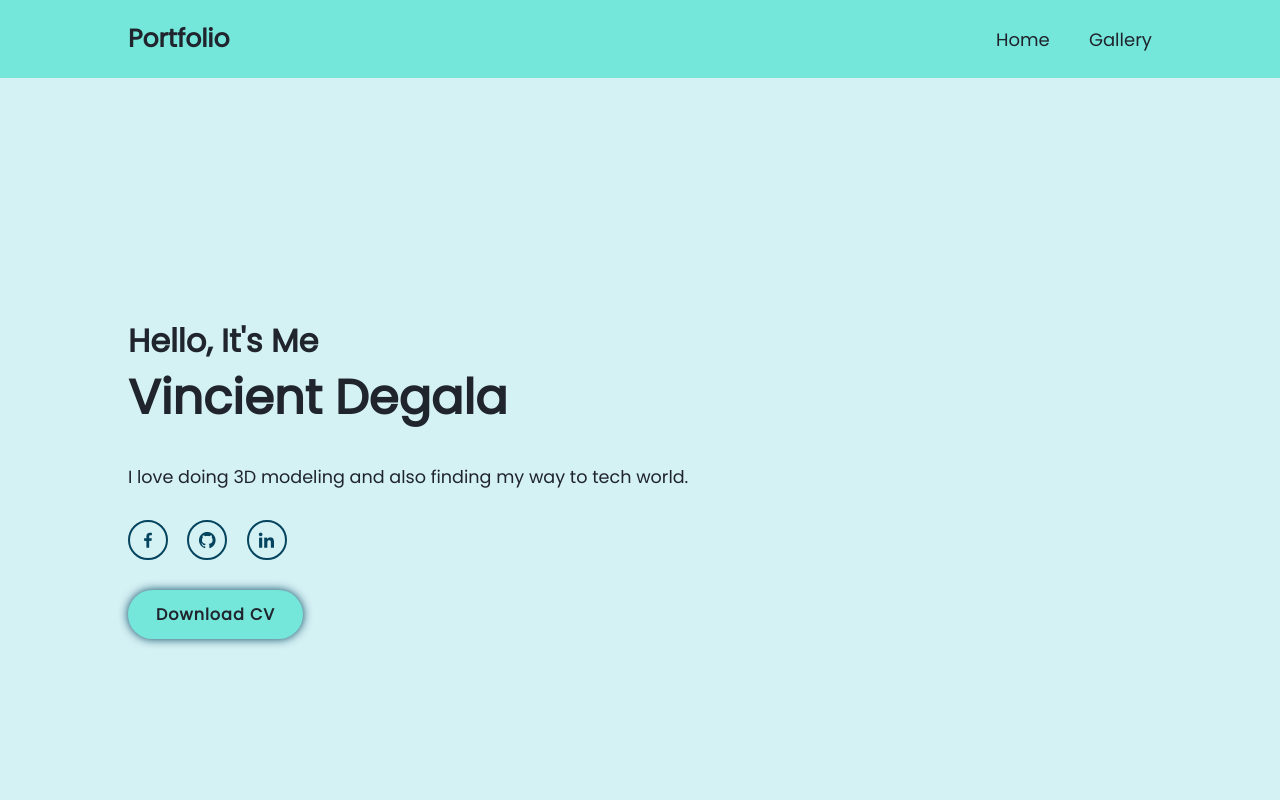
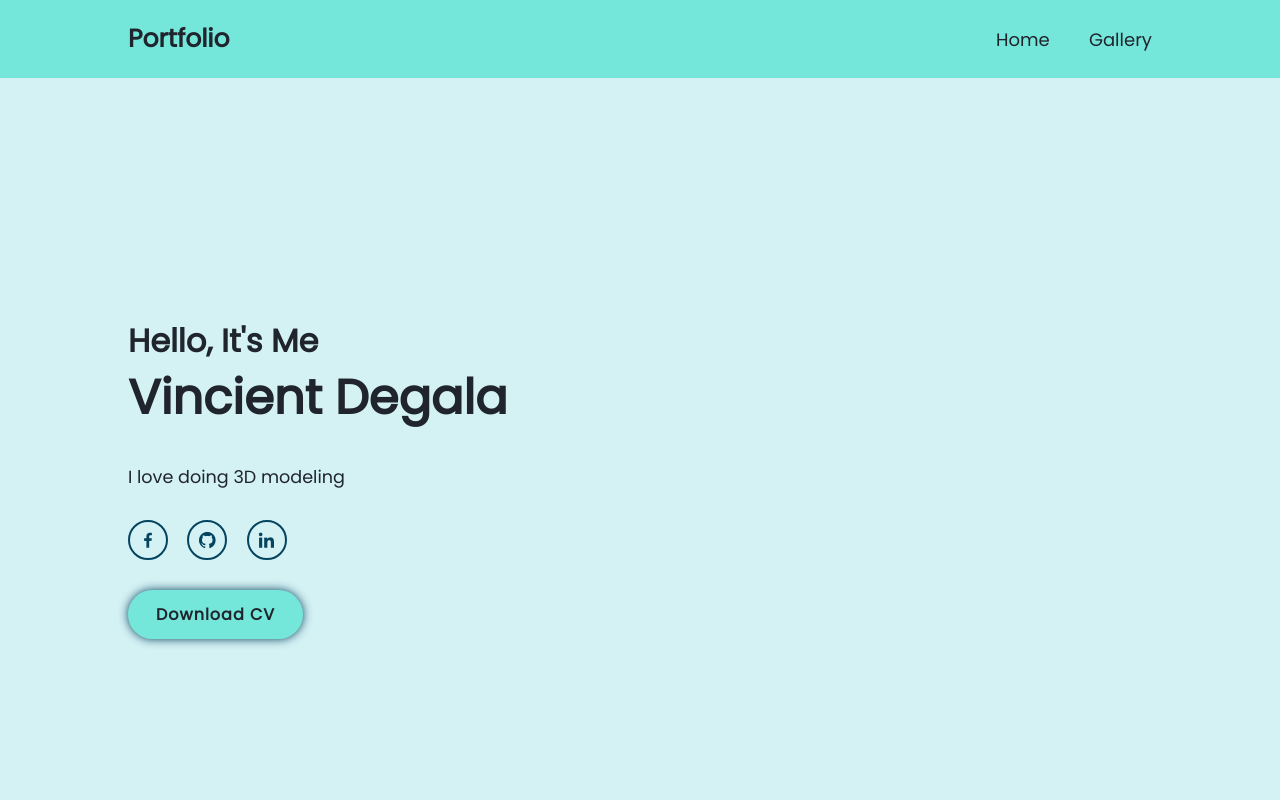
Before and after one commit to Bintoy123/3Dportfolio, a plain HTML site: page index.html in a window 1280 px wide. Shown: the top 800 px of the page. Drawn offline with nearby package versions, Linux system fonts and the light colour scheme.

Commit message:
Update index.html

```diff
--- a/index.html
+++ b/index.html
@@ -22,7 +22,7 @@
         <div class="home-content">
             <h3>Hello, It's Me</h3>
             <h1>Vincient Degala</h1>
-            <p>I love doing 3D modeling and also finding my way to tech world.</p>
+            <p>I love doing 3D modeling </p>
             <div class="social-media">
                 <a href="https://www.facebook.com/" style="--i:7;"><i class='bx bxl-facebook'></i></a>
                 <a href="https://github.com/Bintoy123" style="--i:8;"><i class='bx bxl-github' ></i></a>
```
